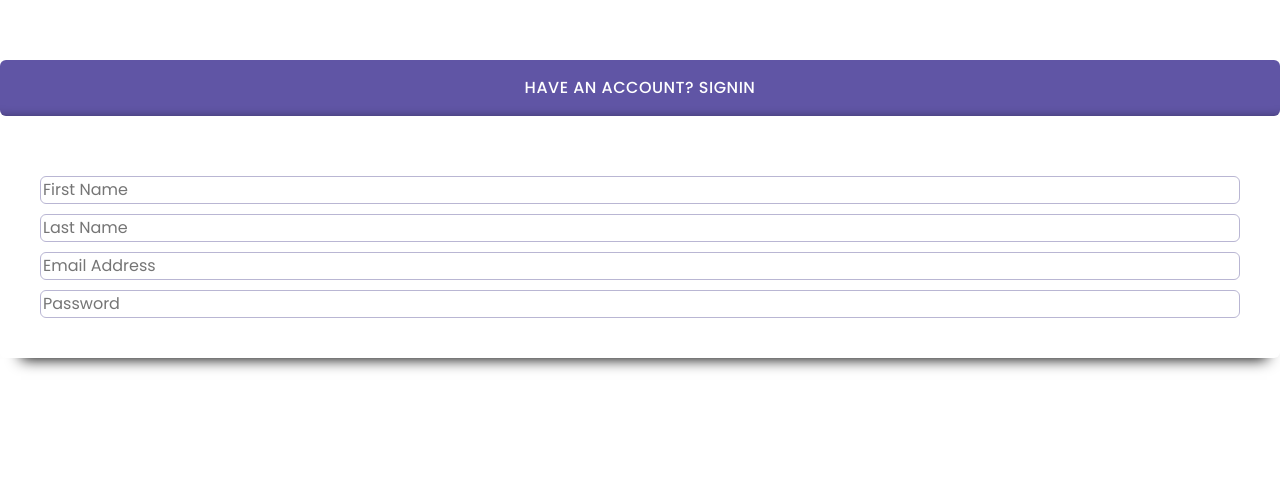
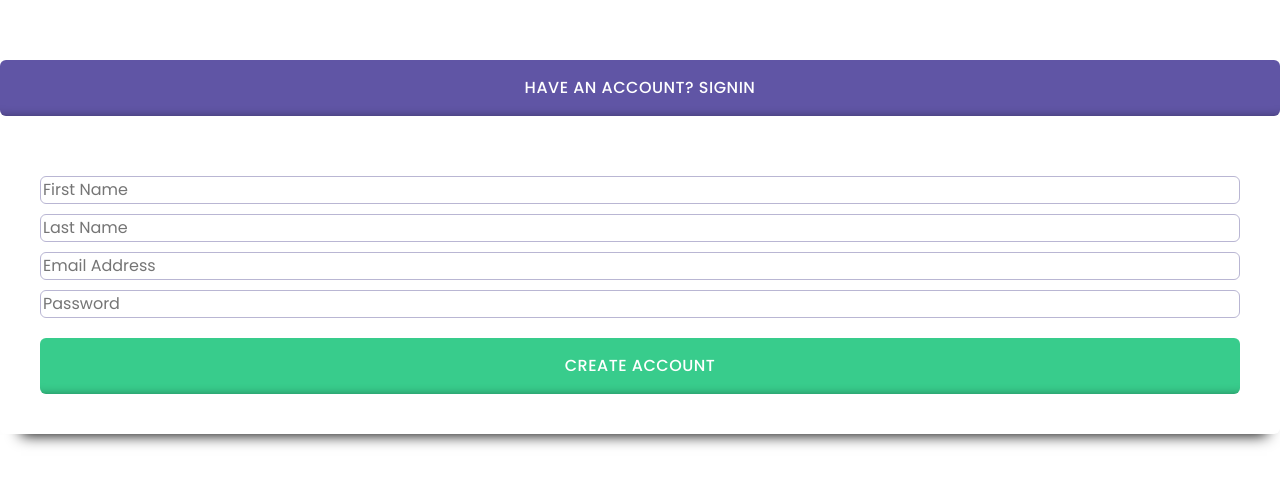
Before and after one commit to Nexi77/home-cost-tracker, a Nuxt app: page /register in a window 1280 px wide. Shown: the part 250-736 px from the top of the page. Built offline with nearby package versions, Linux system fonts and the light colour scheme.

Commit message:
feat(ui): add submit form button

```diff
--- a/pages/register.vue
+++ b/pages/register.vue
@@ -18,9 +18,9 @@ definePageMeta({
                     <input type="text" placeholder="Last Name" />
                     <input type="email" placeholder="Email Address" />
                     <input type="password" placeholder="Password" />
-                    <!-- <UiAction type="submit">
+                    <UiAction type="submit">
                         <span>Create account</span>
-                    </UiAction> -->
+                    </UiAction>
                 </form>
             </UiCard>
        </section>
```
